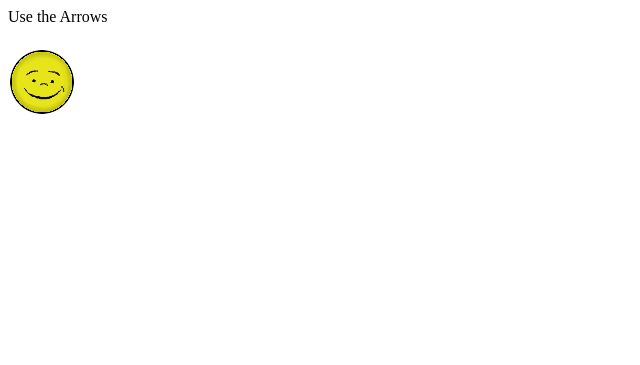
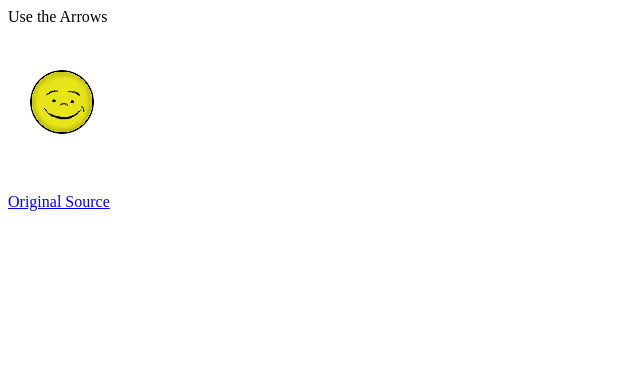
Before and after one commit to MattLemmon/pixies, a plain HTML site: page game.html in a window 1280 px wide. Shown: the whole page, without its empty margins (0-640 px from the left). Drawn offline with Linux system fonts and the light colour scheme.

Commit message:
add link to game.html

```diff
--- a/game.html
+++ b/game.html
@@ -1,15 +1,20 @@
-<html>
-  <title>Javascript Game Example</title>
-  <body onload="gameLoop()" onkeydown="keyDown(event)" onkeyup="keyUp(event)">
-
+<html>    <!-- THANK YOU to StakOverflow user Dalal -->
+  <title>Javascript Game Example</title>  <!-- http://stackoverflow.com/a/7212336/1670542 -->
+  <body onload="gameLoop()"
+        onkeydown="keyDown(event)"
+        onkeyup="keyUp(event)">
+    <img  id='character' src='assets/face.png'
+          style='position:absolute;height:64;width:64;'/>
     <p> Use the Arrows </p>
-    <img id='character' src='assets/face.png' style='position:absolute;left:100;top:100;height:64;width:64;'/>
+    <p><a href="http://stackoverflow.com/a/7212336/1670542"> Original Source </a></p>
   </body>
 </html>
 
+<style> p { padding-bottom: 4cm; } </style>
+
 <script type='text/javascript'>
-var xpos = 10;
-var ypos = 50;
+var xpos = 30;
+var ypos = 70;
 
 var upPressed = 0;
 var downPressed = 0;
@@ -44,6 +49,4 @@ function gameLoop()  {
     xpos = xpos - 3
 
   setTimeout("gameLoop()",10);  }   // Loop
-
-//THANK YOU to StakOverflow user Dalal
 </script>
```
